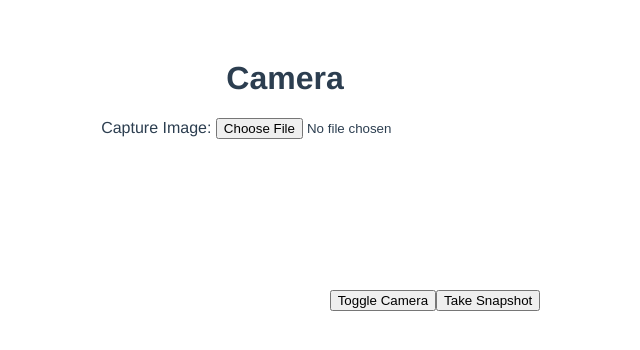
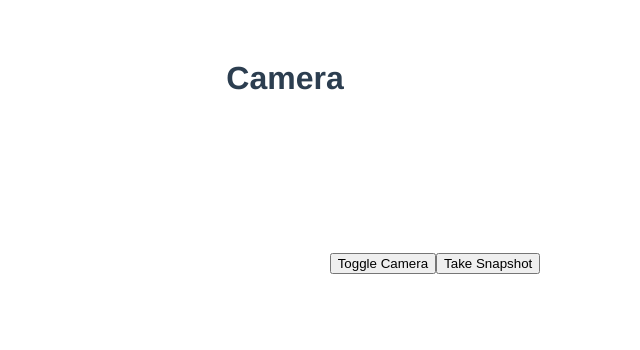
Before and after one commit to koozy0/project-4-vue, a Vue app: page /#/ in a window 1280 px wide. Shown: the top 350 px of the page, without its empty margins (355-995 px from the left). Built offline with nearby package versions, Linux system fonts and the light colour scheme.

Commit message:
test deployment to check if site is responsive

```diff
--- a/src/components/Camera.vue
+++ b/src/components/Camera.vue
@@ -2,12 +2,17 @@
   <div class="camera">
     <h1>{{ title }}</h1>
 
+    <div id="mobile">
       <p>Capture Image: <input type="file" accept="image/*" id="capture" capture="camera"></p>
+    </div>
+
+    <div id="desktop">
       <video autoplay></video>
       <img src="">
       <canvas style="display:none;"></canvas>
       <button v-on:click="toggleCamera">Toggle Camera</button>
       <button v-on:click="snapshot">Take Snapshot</button>
+    </div>
   </div>
 </template>
 
@@ -70,5 +75,13 @@
 </script>
 
 <style scoped>
+@media screen and (min-width: 0px) and (max-width: 480px) {
+  #mobile { display: block; }  /* show it on small screens */
+  #desktop { display: none; } /* hide it on small screens */
+}
 
+@media screen and (min-width: 481px) {
+  #desktop { display: block; }  /* show it on large screens */
+  #mobile { display: none; } /* hide it on large screens */
+}
 </style>
```
Also changed, not shown: 13 other files (tests, documents, lock files or other folders). Lines whose indentation alone changed are shown as unchanged.
